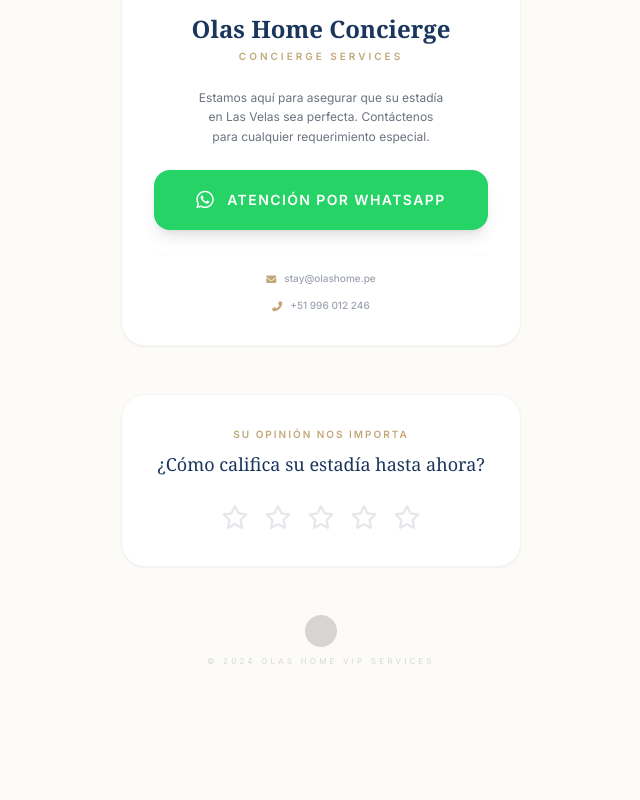
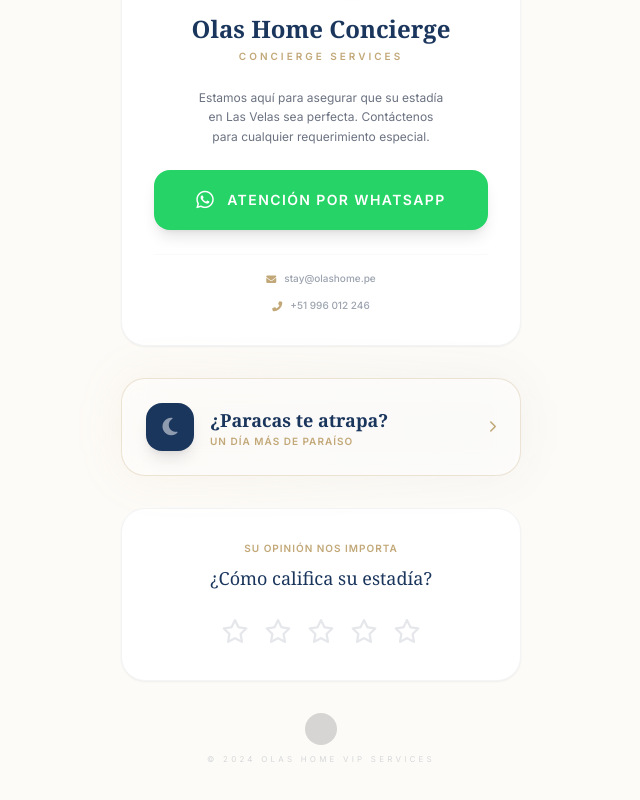
Before and after one commit to abelminaya0-lang/Bienvenida-al-departamento, a React (Vite) app: page / in a window 1280 px wide. Shown: the part 6954-7754 px from the top of the page, without its empty margins (319-959 px from the left). Built offline with nearby package versions, Linux system fonts and the light colour scheme; grey boxes are pictures that could not be loaded.

Commit message:
feat(contact, manual): Improve UI and add extension info
Enhance the UI of the Manual and Contact components with visual improvements. Add functionality to display extension information in the Contact component.

```diff
--- a/components/Contact.tsx
+++ b/components/Contact.tsx
@@ -6,11 +6,14 @@
   const [rating, setRating] = useState<number>(0);
   const [hover, setHover] = useState<number>(0);
   const [submitted, setSubmitted] = useState(false);
+  const [showExtensionInfo, setShowExtensionInfo] = useState(false);
 
   const handleRating = (rate: number) => {
     setRating(rate);
     setSubmitted(true);
   };
+
+  const EXTENSION_WHATSAPP = `https://wa.me/51996012246?text=Hola%20Olas%20Home%2C%20estoy%20disfrutando%20mucho%20mi%20estad%C3%ADa%20en%20Las%20Velas%20y%20me%20gustar%C3%ADa%20consultar%20la%20tarifa%20especial%20para%20quedarme%20una%20noche%20m%C3%A1s.`;
 
   return (
     <div className="px-6 pt-8 pb-24">
@@ -20,9 +23,9 @@
       </div>
 
       {/* Concierge Card */}
-      <div className="bg-white p-8 rounded-3xl shadow-sm border border-gray-100 flex flex-col items-center text-center space-y-6 mb-12">
+      <div className="bg-white p-8 rounded-3xl shadow-sm border border-gray-100 flex flex-col items-center text-center space-y-6 mb-8">
         <div className="relative">
-          <div className="w-24 h-24 rounded-full border-2 border-[#C2A878] p-1 overflow-hidden">
+          <div className="w-24 h-24 rounded-full border-2 border-[#C2A878] p-1 overflow-hidden shadow-inner">
             <img
               src="https://res.cloudinary.com/drvs81bl0/image/upload/v1769462754/Dise%C3%B1o_sin_t%C3%ADtulo_24_q4zcyl.png"
               alt="Concierge Olas Home"
@@ -65,10 +68,52 @@
         </div>
       </div>
 
+      {/* 🌟 Bloque Estratégico: Extender Estadía (One More Night) */}
+      <div className="mb-8 relative group">
+        <div className="absolute inset-0 bg-gradient-to-r from-[#C2A878]/20 to-[#1B365D]/10 rounded-3xl blur-xl opacity-50 group-hover:opacity-100 transition-opacity"></div>
+        <div
+          onClick={() => setShowExtensionInfo(!showExtensionInfo)}
+          className="relative bg-white/60 backdrop-blur-md p-6 rounded-3xl border border-[#C2A878]/30 cursor-pointer transition-all active:scale-[0.98] overflow-hidden"
+        >
+          <div className="flex items-center gap-4">
+            <div className="w-12 h-12 bg-[#1B365D] rounded-2xl flex items-center justify-center text-white shadow-lg">
+              <i className="fas fa-moon text-xl animate-pulse"></i>
+            </div>
+            <div className="flex-1">
+              <h4 className="font-serif text-lg text-[#1B365D] font-bold">¿Paracas te atrapa?</h4>
+              <p className="text-[10px] uppercase tracking-widest text-[#C2A878] font-bold">Un día más de paraíso</p>
+            </div>
+            <i className={`fas fa-chevron-${showExtensionInfo ? 'up' : 'right'} text-[#C2A878] text-xs`}></i>
+          </div>
+
+          {showExtensionInfo && (
+            <div className="mt-6 space-y-4 animate-in fade-in slide-in-from-top-4 duration-500">
+              <p className="text-xs text-gray-600 leading-relaxed italic border-l-2 border-[#C2A878] pl-3">
+                "A veces, el tiempo no es suficiente para tanta paz. Si siente que su alma pide una noche más frente al mar, tenemos un beneficio especial esperándole."
+              </p>
+
+              <div className="bg-[#1B365D]/5 p-4 rounded-2xl text-center">
+                <span className="text-[9px] uppercase tracking-[0.2em] text-[#C2A878] font-bold block mb-1">Beneficio de Extensión</span>
+                <p className="text-sm font-bold text-[#1B365D] mb-4">Descubra su tarifa VIP personalizada</p>
+
+                <a
+                  href={EXTENSION_WHATSAPP}
+                  target="_blank"
+                  rel="noopener noreferrer"
+                  className="inline-flex items-center justify-center gap-2 text-[10px] font-bold uppercase tracking-widest text-[#1B365D] border-b-2 border-[#C2A878] pb-1 hover:text-[#C2A878] transition-colors"
+                >
+                  Consultar Disponibilidad con el Host <i className="fas fa-arrow-right text-[8px]"></i>
+                </a>
+              </div>
+            </div>
+          )}
+        </div>
+      </div>
+
       {/* Satisfaction Rating */}
-      <div className="bg-white p-8 rounded-3xl shadow-sm border border-gray-100 text-center">
-        <p className="text-[10px] text-[#C2A878] font-bold uppercase tracking-[0.2em] mb-2">Su opinión nos importa</p>
-        <h3 className="font-serif text-lg text-[#1B365D] mb-6">¿Cómo califica su estadía hasta ahora?</h3>
+      <div className="bg-white p-8 rounded-3xl shadow-sm border border-gray-100 text-center mb-8">
+        <p className="text-[10px] text-[#C2A878] font-bold uppercase tracking-widest mb-2">Su opinión nos importa</p>
+        <h3 className="font-serif text-lg text-[#1B365D] mb-6">¿Cómo califica su estadía?</h3>
 
         {!submitted ? (
           <div className="flex items-center justify-center gap-4">
@@ -96,7 +141,7 @@
         )}
       </div>
 
-      <div className="mt-12 text-center pb-8 opacity-40">
+      <div className="text-center opacity-40">
         <img src={LOGO_URL} alt="Olas Home Footer" className="w-8 h-8 rounded-full grayscale mx-auto mb-2" />
         <p className="text-[8px] uppercase tracking-[0.4em] text-gray-400">© 2024 Olas Home VIP Services</p>
       </div>
--- a/components/Manual.tsx
+++ b/components/Manual.tsx
@@ -5,6 +5,11 @@
 
 export const Manual: React.FC = () => {
   const [selected, setSelected] = useState<ServiceItem | null>(null);
+
+  // Imágenes de referencia específicas para el manual
+  const SERVICE_IMAGES: Record<string, string> = {
+    trash: "https://res.cloudinary.com/drvs81bl0/image/upload/v1769624226/0cc37281-8559-4a54-bd86-1d288b7370ed_rnkanj.jpg"
+  };
 
   return (
     <div className="px-6 pt-8 pb-20">
@@ -38,7 +43,7 @@
                 <div className="h-px bg-gray-100 mb-4"></div>
 
                 {item.videoUrl && (
-                  <div className="mb-4 rounded-xl overflow-hidden aspect-video bg-black shadow-inner">
+                  <div className="mb-4 rounded-xl overflow-hidden aspect-video bg-black shadow-inner border border-gray-100">
                     <iframe
                       className="w-full h-full"
                       src={item.videoUrl}
@@ -50,7 +55,7 @@
                   </div>
                 )}
 
-                <div className="bg-[#FDFBF7] p-4 rounded-xl border border-[#C2A878]/20">
+                <div className="bg-[#FDFBF7] p-4 rounded-xl border border-[#C2A878]/20 mb-4">
                   <p className="text-sm text-[#1B365D] leading-relaxed font-medium whitespace-pre-line">
                     {item.details}
                   </p>
@@ -63,6 +68,18 @@
                     </button>
                   )}
                 </div>
+
+                {/* Imagen de referencia si existe */}
+                {SERVICE_IMAGES[item.id] && (
+                  <div className="mt-2 rounded-2xl overflow-hidden border-2 border-white shadow-md">
+                    <p className="text-[10px] uppercase tracking-widest text-[#C2A878] font-bold mb-2 ml-1">Referencia Visual:</p>
+                    <img
+                      src={SERVICE_IMAGES[item.id]}
+                      alt={`Referencia ${item.name}`}
+                      className="w-full h-auto object-cover"
+                    />
+                  </div>
+                )}
               </div>
             )}
           </div>
```
